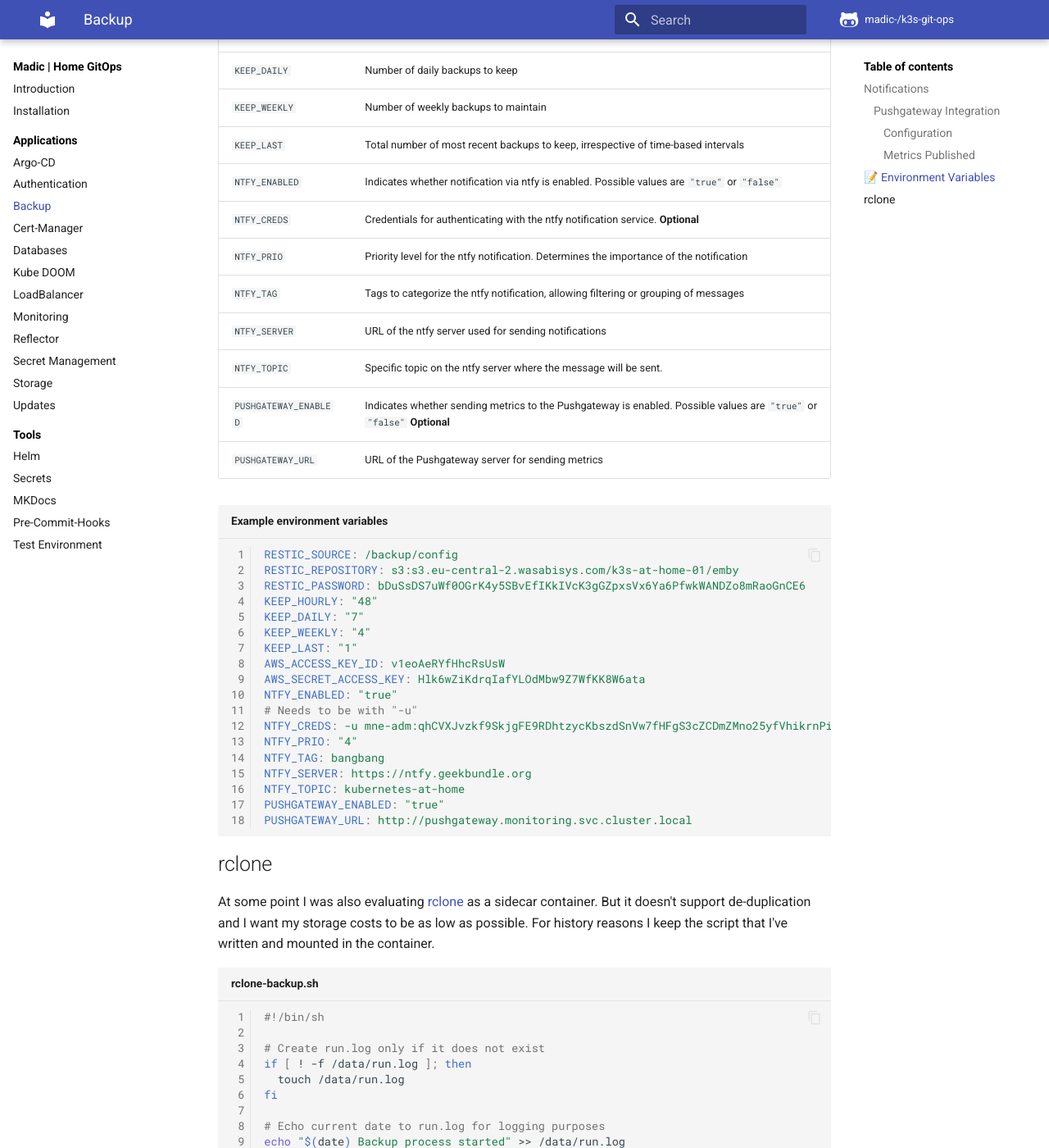
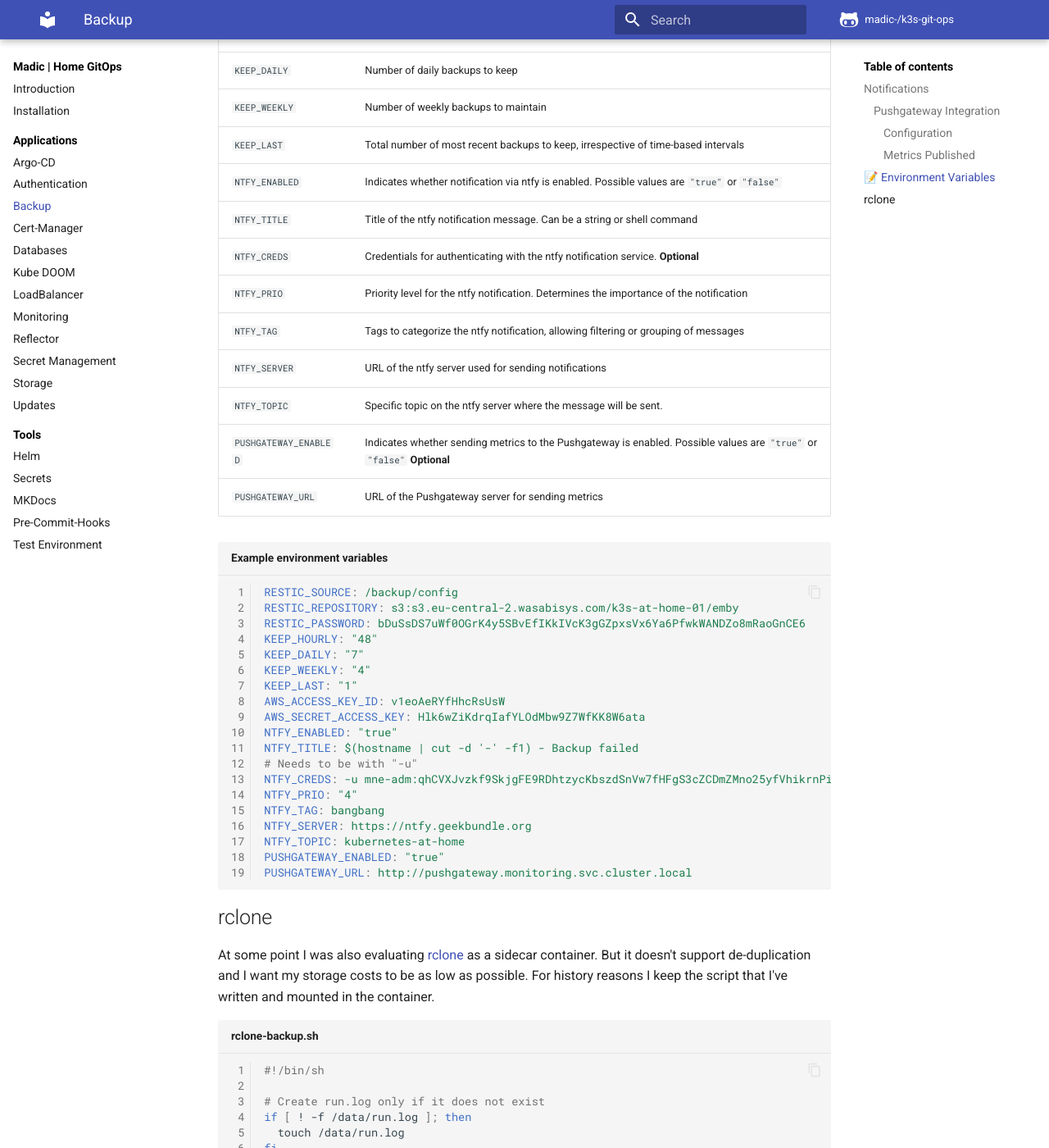
Before and after one commit to madic-creates/k3s-git-ops, an MkDocs documentation site: the page built from docs/backup.md, in a window 1280 px wide and 1400 px high, scrolled down 4254 px. Shown: the whole window at 82% size. Built offline with MkDocs 1.6.1 and Material for MkDocs 9.7.7, drawn with Linux system fonts in a browser that asks for light colours; plug-ins that fetch from the network failed and are left out; comment, search, counter and statistics services are not loaded.

Commit message:
Backup: Added NTFY_TITLE as configurable value

```diff
--- a/docs/backup.md
+++ b/docs/backup.md
@@ -147,6 +147,7 @@ The following environment variables are used to configure the backup script.
 | `KEEP_WEEKLY`           | Number of weekly backups to maintain                                                           |
 | `KEEP_LAST`             | Total number of most recent backups to keep, irrespective of time-based intervals              |
 | `NTFY_ENABLED`          | Indicates whether notification via ntfy is enabled. Possible values are `"true"` or `"false"`  |
+| `NTFY_TITLE`            | Title of the ntfy notification message. Can be a string or shell command                       |
 | `NTFY_CREDS`            | Credentials for authenticating with the ntfy notification service. **Optional**                |
 | `NTFY_PRIO`             | Priority level for the ntfy notification. Determines the importance of the notification        |
 | `NTFY_TAG`              | Tags to categorize the ntfy notification, allowing filtering or grouping of messages           |
@@ -166,6 +167,7 @@ KEEP_LAST: "1"
 AWS_ACCESS_KEY_ID: v1eoAeRYfHhcRsUsW
 AWS_SECRET_ACCESS_KEY: Hlk6wZiKdrqIafYLOdMbw9Z7WfKK8W6ata
 NTFY_ENABLED: "true"
+NTFY_TITLE: $(hostname | cut -d '-' -f1) - Backup failed
 # Needs to be with "-u"
 NTFY_CREDS: -u mne-adm:qhCVXJvzkf9SkjgFE9RDhtzycKbszdSnVw7fHFgS3cZCDmZMno25yfVhikrnPidS
 NTFY_PRIO: "4"
```
Also changed, not shown: 2 other files.
